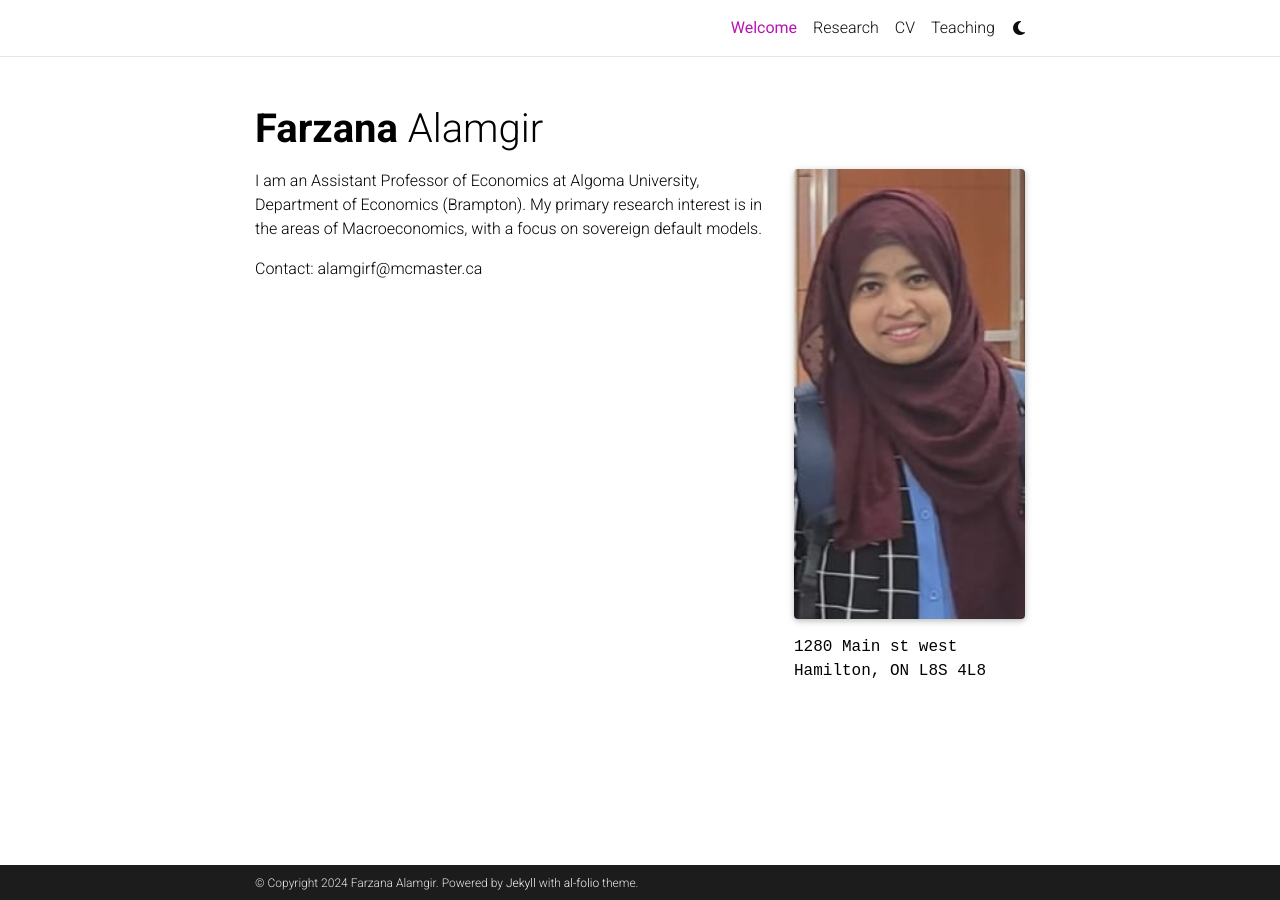
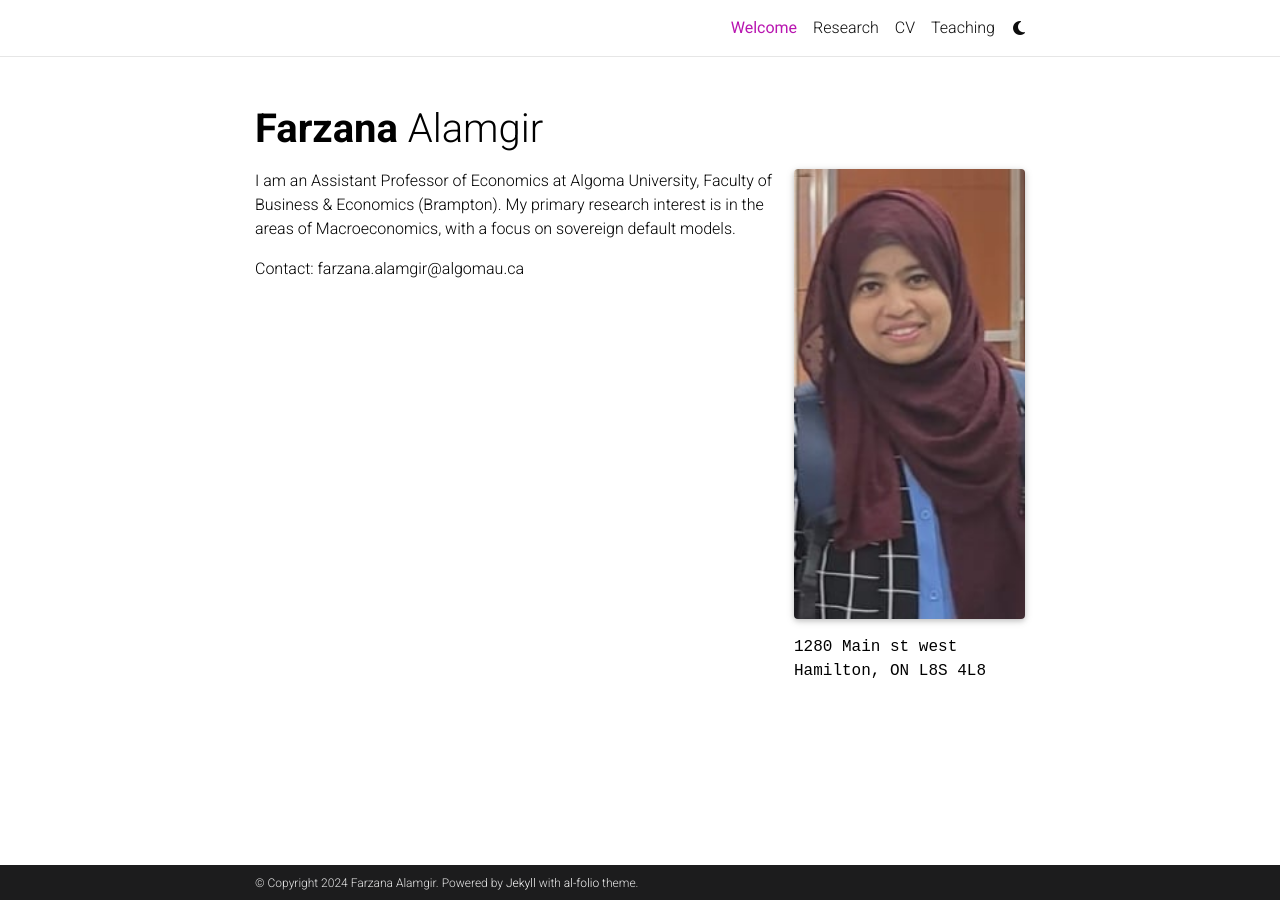
Before and after one commit to farzana-alamgir/farzana-alamgir.github.io, a Jekyll site: the page built from _pages/about.md, in a window 1280 px wide. Built offline with Jekyll 4.4.1, drawn with Linux system fonts in a browser that asks for light colours; full-size pictures stand in for the smaller copies a plugin makes; comment, search, counter and statistics services are not loaded; a style sheet for code colours, icons or effects is not loaded.

Commit message:
Update about.md

```diff
--- a/_pages/about.md
+++ b/_pages/about.md
@@ -14,7 +14,7 @@
 
 ---
 
-I am an Assistant Professor of Economics at Algoma University, Department of Economics (Brampton). My primary research interest is in the areas of Macroeconomics, with a focus on sovereign default models.
+I am an Assistant Professor of Economics at Algoma University, Faculty of Business & Economics (Brampton). My primary research interest is in the areas of Macroeconomics, with a focus on sovereign default models.
 
 
-Contact: alamgirf@mcmaster.ca
+Contact: farzana.alamgir@algomau.ca
```
